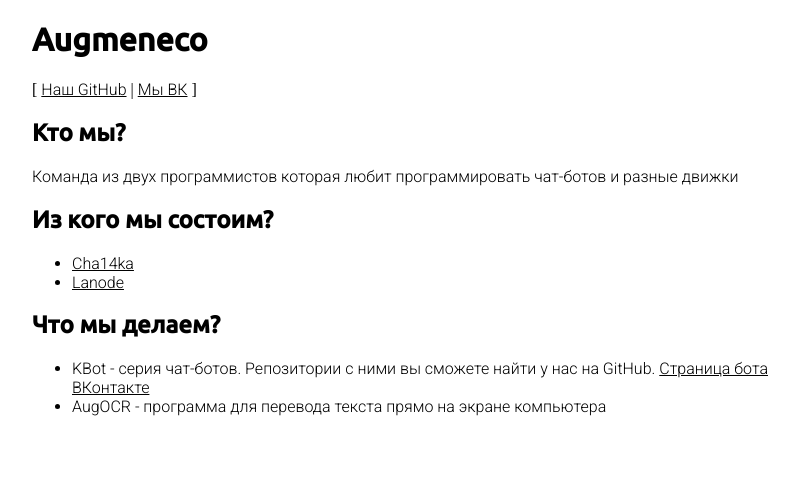
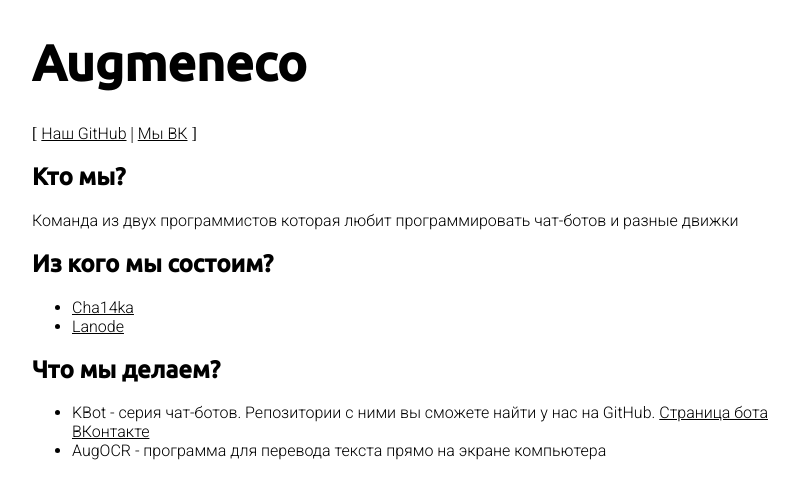
Before and after one commit to Augmeneco/augmeneco.github.io, a plain HTML site: page index.html in a window 1280 px wide. Shown: the whole page, without its empty margins (208-1007 px from the left). Drawn offline with Linux system fonts and the light colour scheme.

Commit message:
change notlogo zise

```diff
--- a/index.html
+++ b/index.html
@@ -10,7 +10,7 @@
     </head>
     <body>
         <div id="center_wrapper">
-            <h1>Augmeneco</h1>
+            <h1 id="notlogo">Augmeneco</h1>
             <div id="menu">
             [ <a href="https://github.com/Augmeneco">Наш GitHub</a> | <a href="https://vk.com/augmeneco">Мы ВК</a> ]
             </div>
--- a/main.css
+++ b/main.css
@@ -3,6 +3,10 @@
  /*    font-family: 'Roboto', sans-serif;
 
     font-family: 'Ubuntu', sans-serif;*/
+
+#notlogo {
+    font-size: 50px
+}
 
 h1, h2 {
     font-family: 'Ubuntu', sans-serif;
```
